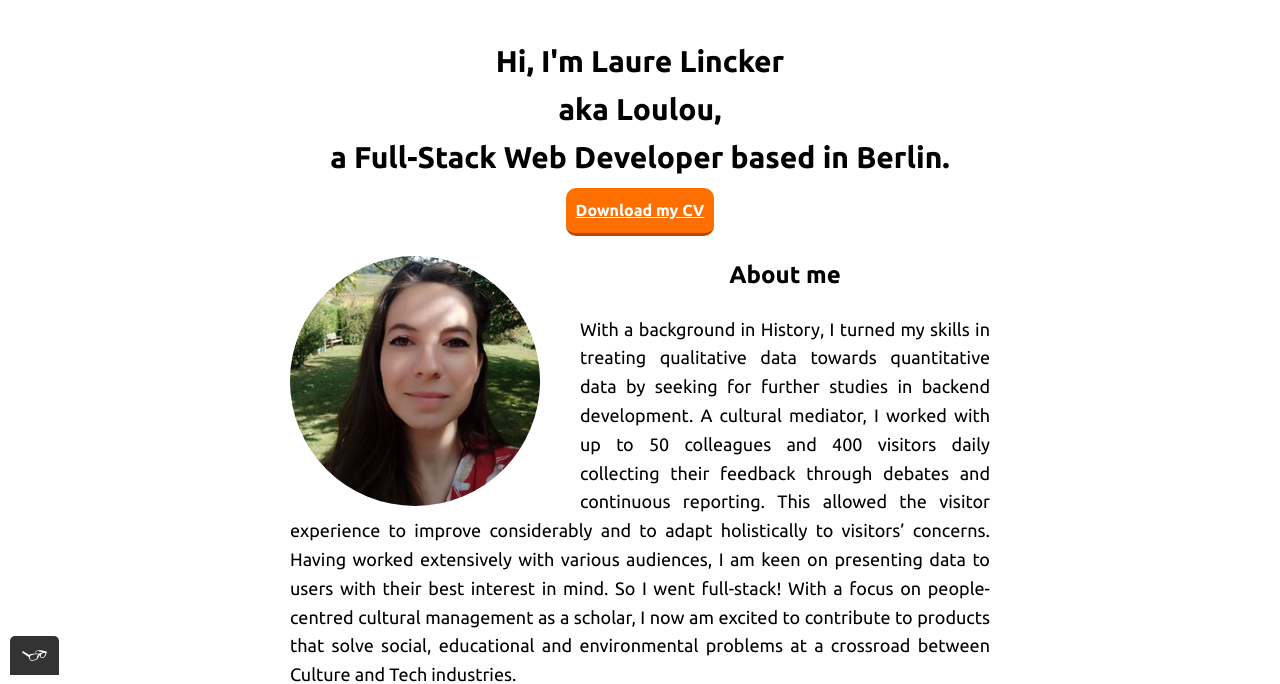
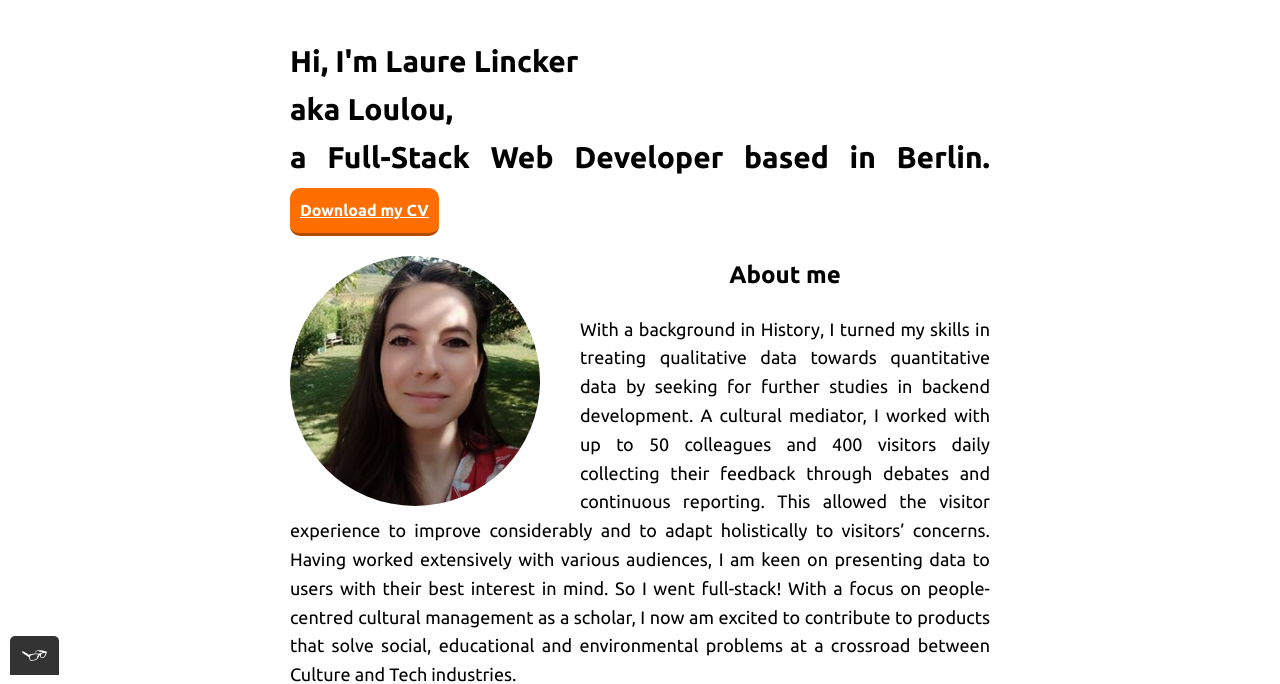
Before and after one commit to LoulouLinck/portfolio-site-careerfoundry, a plain HTML site: page about.html in a window 1280 px wide. Shown: the part 125-809 px from the top of the page. Drawn offline with nearby package versions, Linux system fonts and the light colour scheme.

Commit message:
Update about.html

```diff
--- a/about.html
+++ b/about.html
@@ -49,7 +49,8 @@
 
     <!-- Main -->
     <main class="profile container-padding">
-      <div class="left-text">
+       <!-- Text element left -->
+      <div class="left about-text">
         <h1>
         Hi, I'm Laure Lincker <br>
         aka Loulou, <br>
@@ -57,9 +58,11 @@
         <a href="img/Laure_Lincker_Resume.pdf" class="button" download>Download my CV</a>
      </h1>
     </div>
+     <!-- Portrait element right -->
     <div class="profile-image">
       <img class="profile__portrait" src="./img/profile-picture-L.Lincker.png" alt="profile picture Laure Lincker">
     </div>
+
     <h2>About me</h2>
     <div class="about-text">
     <p class="main__about--text">
```
